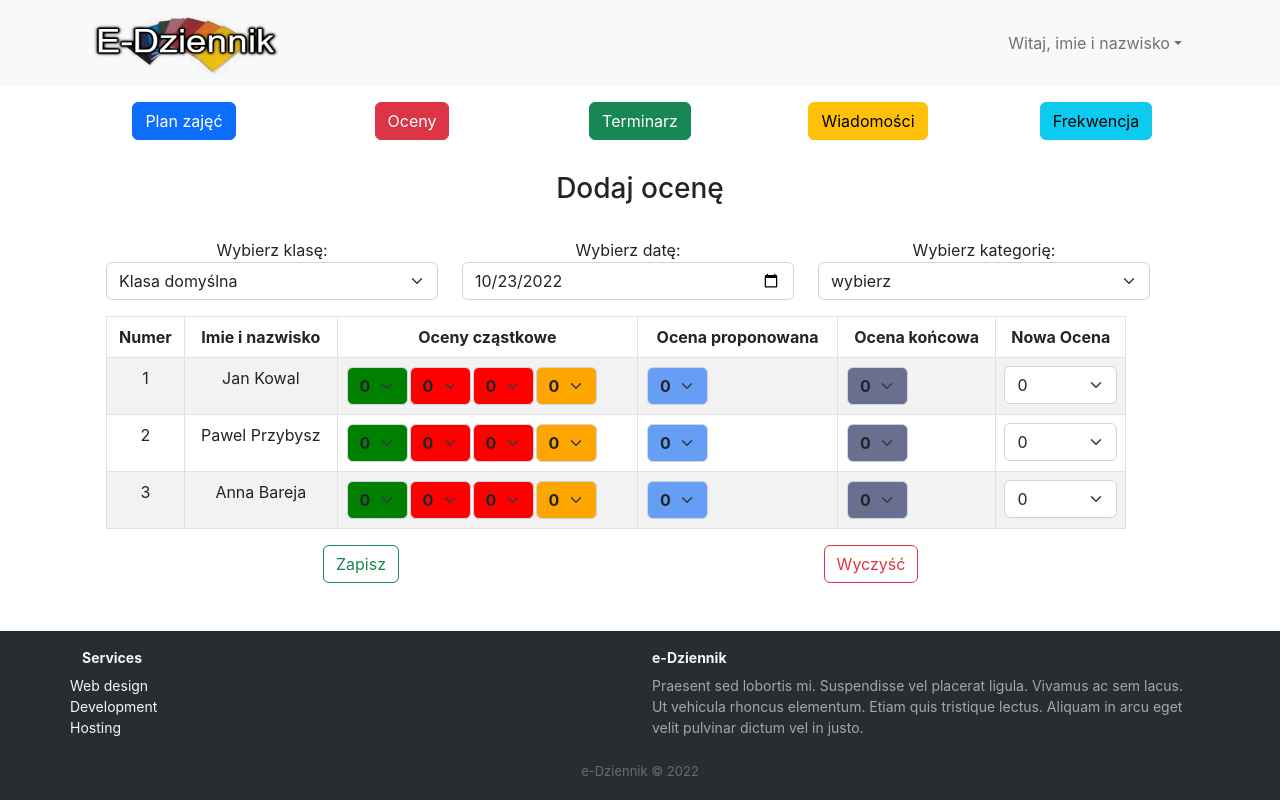
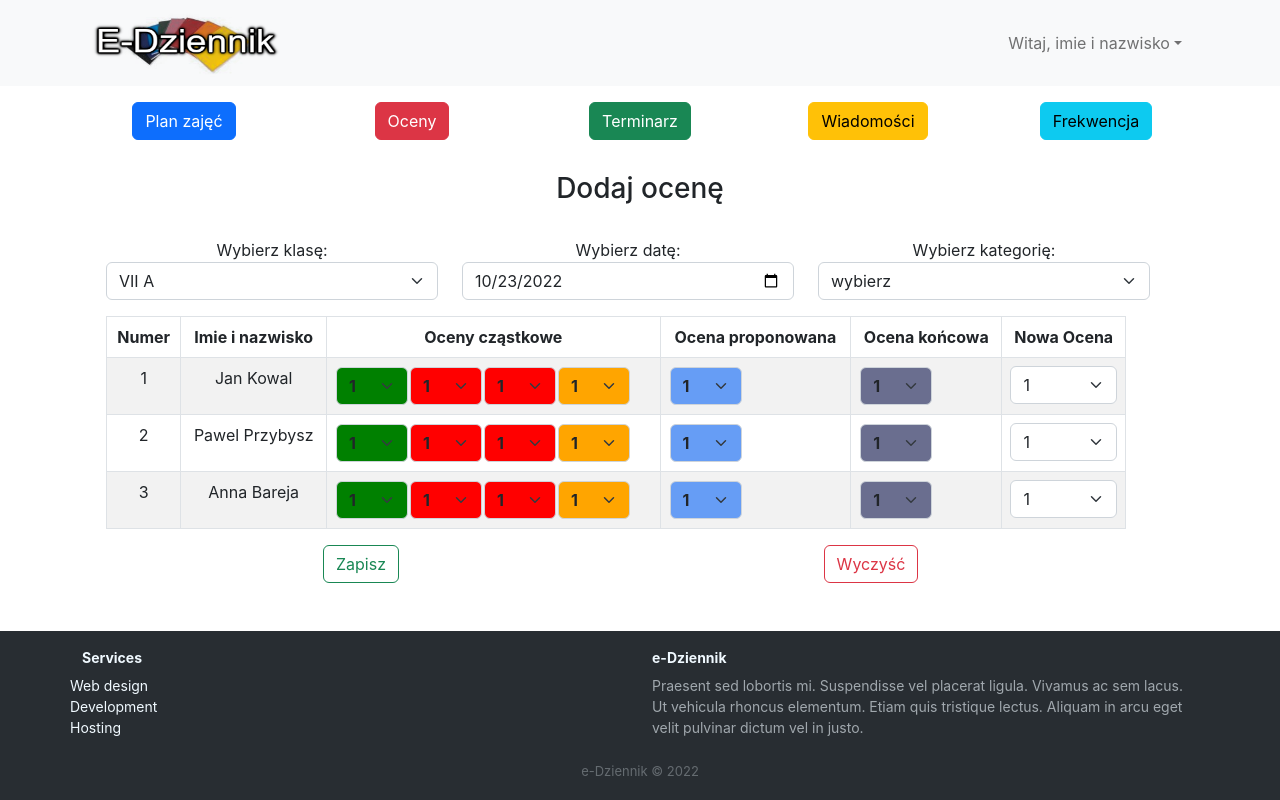
Before and after one commit to Register-app/register-app-frontend, a React (Create React App) app: page /grades in a window 1280 px wide. Built offline with nearby package versions, Linux system fonts and the light colour scheme.

Commit message:
feat: added ClassSelect Component

```diff
--- a/src/App.js
+++ b/src/App.js
@@ -26,10 +26,11 @@ const App = () => {
         <Route path="/login" element={<Login />} />
         <Route path="/lesson-plan" element={<LessonPlan />} />
         <Route path="/grades" element={<AddGrade />} />
+        <Route path="/grades2" element={<Grades />} />
         <Route path="/timetable" element={<Timetable />} />
         <Route path="/messages" element={<Messages />} />
+        <Route path="/frequency2" element={<Frequency />} />
         <Route path="/frequency" element={<AddFrequency />} />
-        <Route path="/addfrequency" element={<AddFrequency />} />
         <Route path="/logout" element={<Logout />} />
       </Routes>
       <Footer />
--- /dev/null
+++ b/src/components/ClassSelect.js
@@ -0,0 +1,23 @@
+import React from 'react'
+
+
+class ClassSelect extends React.Component{
+
+    render(){
+
+        return(
+            <div>
+                <select class="form-select" aria-label=".form-select-lg example" id={this.props.id} value={this.props.selected} onChange={(e) => this.props.onChange(e)}>
+                    {this.props.options.map((option) => (
+                      <option key={option.klasa_id} value={option.klasa_id}>
+                        {option.klasa}
+                      </option>
+                    ))}
+                  </select>
+            </div>
+        )
+    }
+
+}
+
+export default ClassSelect;
--- a/src/pages/AddFrequency.js
+++ b/src/pages/AddFrequency.js
@@ -3,23 +3,26 @@ import "bootstrap/dist/css/bootstrap.min.css";
 import { Container, Row, Col, Table, Button } from "react-bootstrap";
 import DatePicker from "components/DatePicker";
 import ValueSelect from "components/ValueSelect";
+import ClassSelect from "components/ClassSelect";
 import "./style/Frequency.css";
 
 const AddFrequency = () => {
 
   //Przykladowe dane
-  const options = [
-    { value: "default", text: "Klasa domyślna" },
-    { value: "sem1", text: "Semestr 1" },
-    { value: "sem2", text: "Semestr 2" },
+  var classes = [
+    { "klasa_id": "1", "klasa": "VII A" },
+    { "klasa_id": "2", "klasa": "VI B" },
   ];
+
   const frekwencjaOptions = [
     { value: "brak", text: "brak" },
     { value: "obecny", text: "obecny" },
     { value: "nieobecny", text: "nieobecny" },
+    { value: "spoznienie", text: "spoznienie" },
+    { value: "zwolnienie", text: "zwolnienie" },
   ];
 
-  const [selected, setSelected] = useState(options[0].value);
+  const [selected, setSelected] = useState("");
   const [selectedDate, setSelectedDate] = useState(new Date().toLocaleDateString('en-CA'));
   // console.log("Data: "+ new Date().toLocaleDateString('en-CA'));
 
@@ -31,12 +34,23 @@ const AddFrequency = () => {
 
   const handleChangeFrequency = (event) => {
     console.log(event.target.value);
-    if(event.target.value==='obecny'){
-      document.getElementById(event.target.id).style.backgroundColor = "blue";
+    switch(event.target.value){
+      case 'obecny':
+        document.getElementById(event.target.id).style.backgroundColor = "green";
+        break;
+      case 'nieobecny':
+        document.getElementById(event.target.id).style.backgroundColor = "red";
+        break;
+      case 'spoznienie':
+        document.getElementById(event.target.id).style.backgroundColor = "orange";
+        break;
+      case 'zwolnienie':
+        document.getElementById(event.target.id).style.backgroundColor = "rgb(131, 177, 236)";
+        break;
+      default:
+        document.getElementById(event.target.id).style.backgroundColor = "white";
     }
-    if(event.target.value==='nieobecny'){
-      document.getElementById(event.target.id).style.backgroundColor = "red";
-    }
+
     alert(event.target.value);
     setSelected(event.target.value);
   };
@@ -58,7 +72,7 @@ const AddFrequency = () => {
             <Row>
               <Col>
               Wybierz klasę:
-              <ValueSelect options={options} value={selected} onChange={handleChange}/>
+              <ClassSelect id="klasa" options={classes} value={selected} onChange={handleChange}/>
                   </Col>
               <Col>
               Wybierz datę:
@@ -106,7 +120,7 @@ const AddFrequency = () => {
                     <tr>
                       <td>6</td>
                       <td>Larry the Bird</td>
-                      <td><ValueSelect id='test' options={frekwencjaOptions} value={selected} onChange={handleChange}/></td>
+                      <td><ValueSelect id='6' options={frekwencjaOptions} value={selected} onChange={handleChangeFrequency}/></td>
                     </tr>
                   </tbody>
                 </Table>
--- a/src/pages/AddGrade.js
+++ b/src/pages/AddGrade.js
@@ -4,30 +4,77 @@ import { Container, Row, Col, Table, Button } from "react-bootstrap";
 import DatePicker from "components/DatePicker";
 import ValueSelect from "components/ValueSelect";
 import GradeValue from "components/GradeValue";
+import ClassSelect from "components/ClassSelect";
 
 const AddGrade = () => {
 
   //Przykladowe dane
-  const options = [
-    { value: "default", text: "Klasa domyślna" },
-    { value: "sem1", text: "Semestr 1" },
-    { value: "sem2", text: "Semestr 2" },
+
+  var grades = [
+                {
+                  "student_id":"1",
+                  "grade_id":"2",
+                  "subject":"Przyroda",
+                  "category":"kartkowka",
+                  "grade":"5"
+              },
+              {
+                "student_id":"2",
+                "grade_id":"3",
+                "subject":"Przyroda",
+                "category":"kartkowka",
+                "grade":"2"
+            }
+              ];
+
+  var classes = [
+    { "klasa_id": "1", "klasa": "VII A" },
+    { "klasa_id": "2", "klasa": "VI B" },
+    { "klasa_id": "3", "klasa": "IV C" },
   ];
+
+
+// console.log(grades.length);
+
+// classes.classes.forEach(obj => {
+//     console.log(obj);
+//     // klasa.set(obj.klasa_id,obj.klasa)
+//     // klasa.push(obj.klasa);
+//   });
+
+  // klasa.forEach((values,keys)=>{
+  //   console.log(values)
+  // })
+
+
+
   const ocenyOptions = [
-    { value: "0", text: "0" },
     { value: "1", text: "1" },
+    { value: "2-", text: "2-" },
     { value: "2", text: "2" },
+    { value: "2+", text: "2+" },
+    { value: "3-", text: "3-" },
     { value: "3", text: "3" },
+    { value: "3+", text: "3+" },
+    { value: "4-", text: "4-" },
     { value: "4", text: "4" },
+    { value: "4+", text: "4+" },
+    { value: "5-", text: "5-" },
+    { value: "5", text: "5" },
+    { value: "5+", text: "5+" },
+    { value: "6-", text: "6-" },
+    { value: "6", text: "6" },
   ];
 
   const kategoriaOptions = [
     { value: "wybierz", text: "wybierz" },
     { value: "sprawdzian", text: "Sprawdzian" },
     { value: "kartkowka", text: "Kartkówka" },
+    { value: "aktywnosc", text: "Aktywność" },
+    { value: "inne", text: "Inne" },
   ];
 
-  const [selected, setSelected] = useState(options[0].value);
+  const [selected, setSelected] = useState("");
   const [selectedDate, setSelectedDate] = useState(new Date().toLocaleDateString('en-CA'));
   // console.log("Data: "+ new Date().toLocaleDateString('en-CA'));
 
@@ -78,7 +125,7 @@ const AddGrade = () => {
             <Row>
               <Col>
               Wybierz klasę:
-              <ValueSelect options={options} value={selected} onChange={handleChange}/>
+              <ClassSelect id="klasa" options={classes} value={selected} onChange={handleChange}/>
               </Col>
               <Col>
               Wybierz datę:
```
